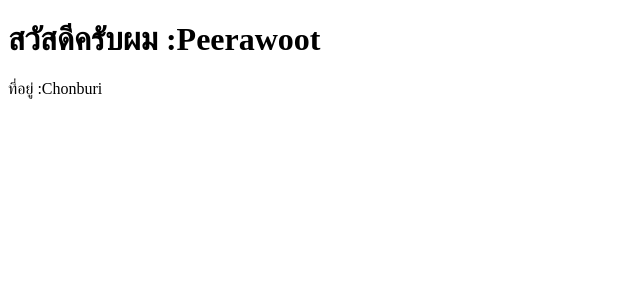
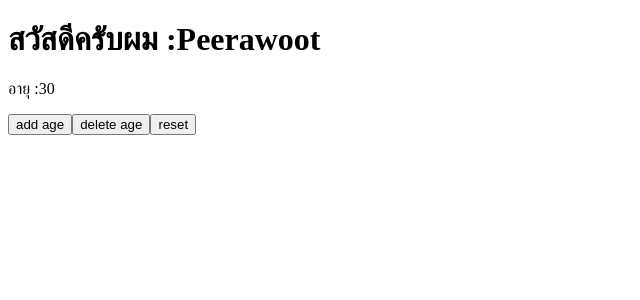
Before and after one commit to pls2s/Practice_React, a React (Vite) app: page / in a window 1280 px wide. Shown: the top 300 px of the page, without its empty margins (0-640 px from the left). Built offline with nearby package versions, Linux system fonts and the light colour scheme.

Commit message:
function in btn onClick

```diff
--- a/src/App.jsx
+++ b/src/App.jsx
@@ -1,13 +1,32 @@
 //is a component
+import { useState } from "react";
 function App() {
   const name = "Peerawoot";
-  const addresss = "Chonburi";
+  const [age, setAge] = useState(30);
+
+  function addAge() {
+    setAge(age + 1);
+    if (age >= 60) {
+      alert("อายุเกินไป");
+    }
+  }
+
+  function deleteAge() {
+    setAge(age - 1);
+    if (age <= 10) {
+      alert("อายุต่ำเกินไป");
+    }
+  }
+
 
   return (
     //ถ้ามี html มากว่า 1 คำสั่งต้องมี <> </> , return คือการส่ง html ไปทำงานที่ main.jsx
     <>
       <h1>สวัสดีครับผม :{name}</h1>
-      <p>ที่อยู่ :{addresss} </p>
+      <p>อายุ :{age} </p>
+      <button onClick={() => addAge()}>add age</button>
+      <button onClick={() => deleteAge()}>delete age</button>
+      <button onClick={() => setAge(30)}>reset</button>
     </>
   );
 } //คำสั่ง js จะเขียนอยู่ใน {}
```
